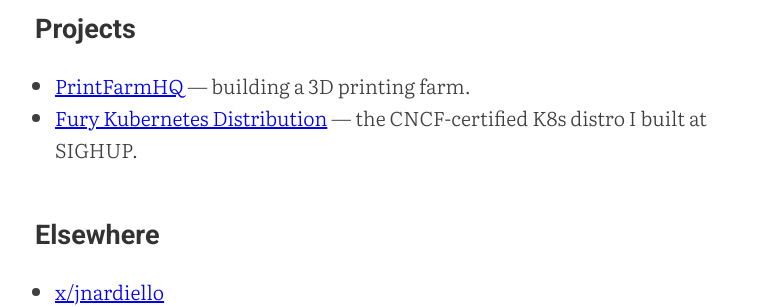
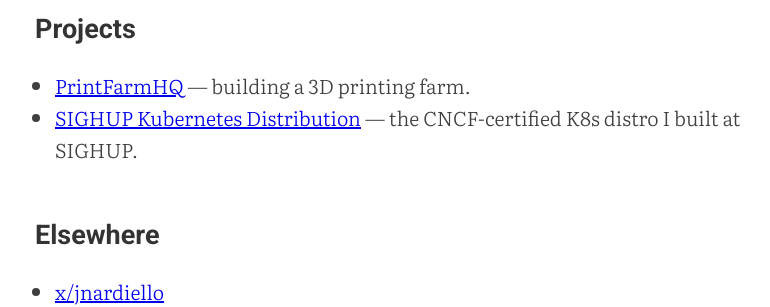
Before and after one commit to jnardiello/jnardiello.github.io, a Jekyll site: the page built from about/index.html, in a window 1280 px wide. Shown: the part 1197-1504 px from the top of the page, without its empty margins (255-1025 px from the left). Built offline with Jekyll 4.4.1, drawn with Linux system fonts in a browser that asks for light colours; comment, search, counter and statistics services are not loaded.

Commit message:
FURY/SIGHUP

```diff
--- a/about/index.html
+++ b/about/index.html
@@ -30,7 +30,7 @@
 
 <ul>
     <li><a href="https://printfarmhq.io" target="_blank">PrintFarmHQ</a> — building a 3D printing farm.</li>
-    <li><a href="https://github.com/sighupio/distribution" target="_blank">Fury Kubernetes Distribution</a> — the CNCF-certified K8s distro I built at SIGHUP.</li>
+    <li><a href="https://github.com/sighupio/distribution" target="_blank">SIGHUP Kubernetes Distribution</a> — the CNCF-certified K8s distro I built at SIGHUP.</li>
 </ul>
 
 <h2>Elsewhere</h2>
```
